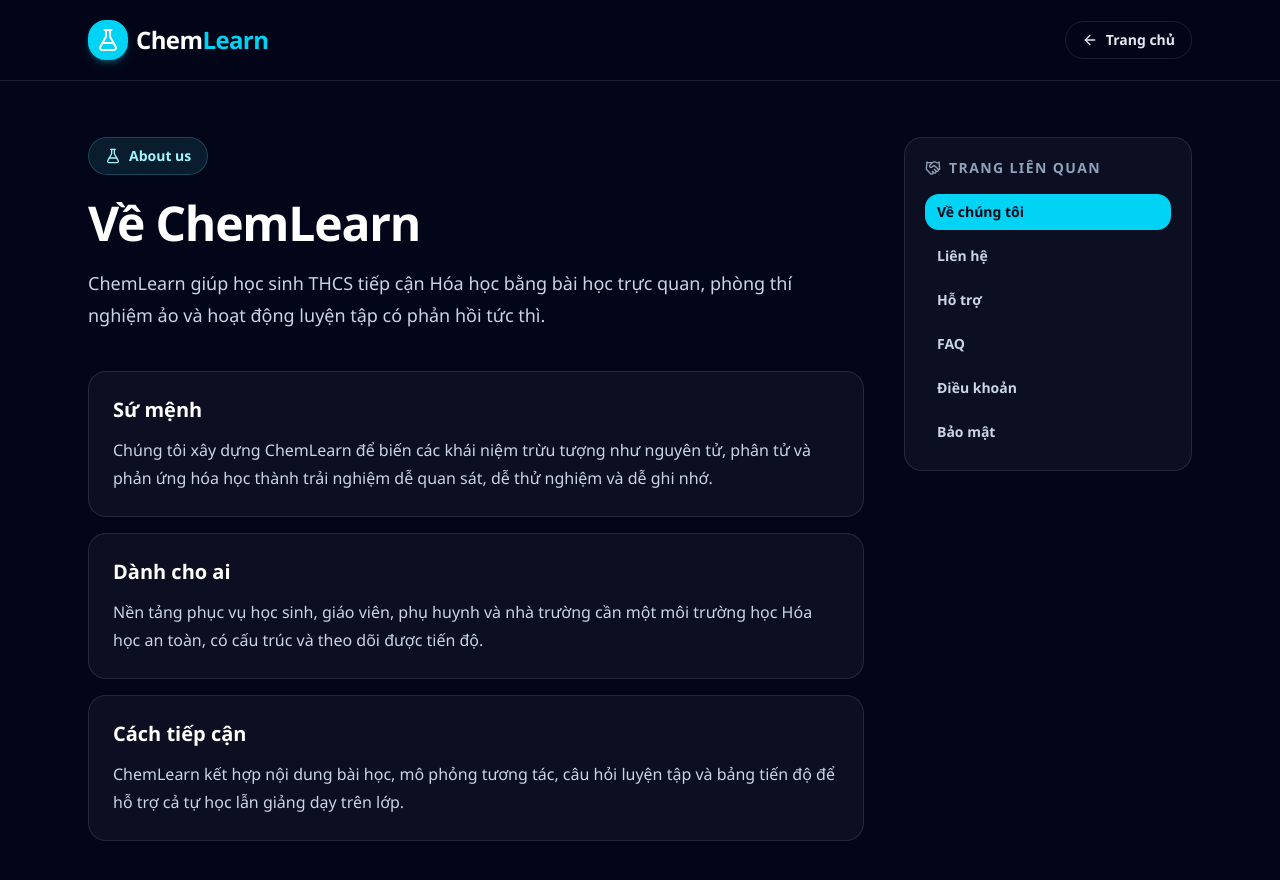
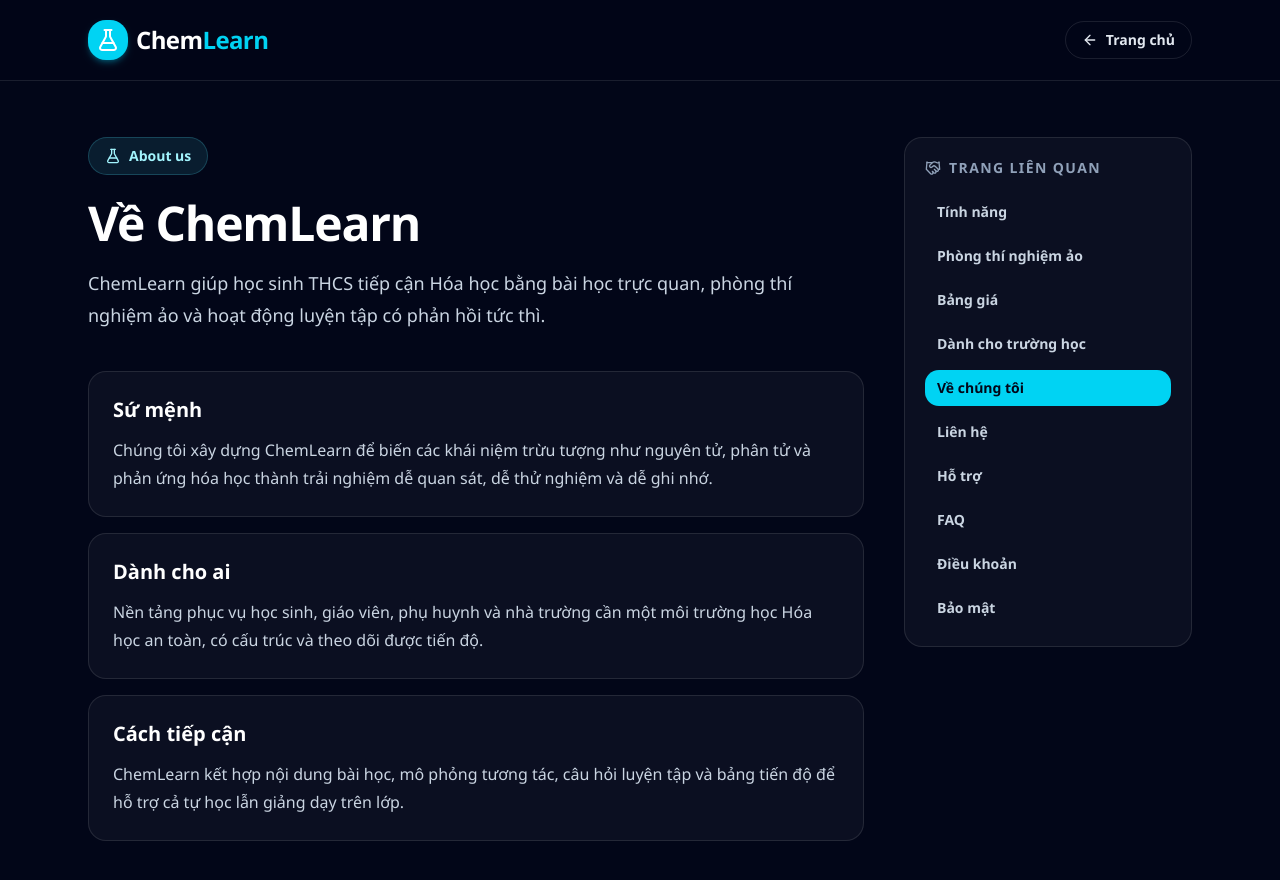
Before and after one commit to PhuNguyen12345/ChemLearn-FE, a React (Vite) app: page /info/about in a window 1280 px wide. Shown: the top 880 px of the page. Built offline with nearby package versions, Linux system fonts and the light colour scheme.

Commit message:
feat: implement core landing page and reusable footer with integrated App routing configuration

```diff
--- a/src/App.jsx
+++ b/src/App.jsx
@@ -60,6 +60,7 @@
         <Routes>
           {/* Public Routes (No Auth Required) */}
           <Route path="/" element={<LandingPage />} />
+          <Route path="/lab" element={<Navigate to="/info/virtual-lab" replace />} />
           <Route path="/info/:pageSlug" element={<PublicInfoPage />} />
           <Route path="/confirm-link" element={<ConfirmLinkPage />} />
           <Route path="/forgot-password" element={<ForgotPasswordPage />} />
--- a/src/components/layout/shared/Footer.jsx
+++ b/src/components/layout/shared/Footer.jsx
@@ -1,4 +1,5 @@
 import React from 'react';
+import { Link } from 'react-router-dom';
 import { FlaskConical, Heart } from 'lucide-react';
 
 const Footer = () => {
@@ -22,18 +23,18 @@
 
         {/* Links */}
         <div className="flex gap-5 text-xs font-bold text-indigo-400">
-          <a
-            href="#"
+          <Link
+            to="/info/privacy"
             className="hover:text-cyan-400 hover:scale-110 transition-all duration-200 underline-offset-4 hover:underline"
           >
             Chính sách bảo mật
-          </a>
-          <a
-            href="#"
+          </Link>
+          <Link
+            to="/info/terms"
             className="hover:text-cyan-400 hover:scale-110 transition-all duration-200 underline-offset-4 hover:underline"
           >
             Điều khoản dịch vụ
-          </a>
+          </Link>
         </div>
 
       </div>
--- a/src/pages/LandingPage.jsx
+++ b/src/pages/LandingPage.jsx
@@ -5,6 +5,7 @@
   FlaskConical,
   ArrowRight,
   BookOpen,
+  Facebook,
   MonitorPlay,
   TrendingUp,
   ArrowRightCircle,
@@ -680,20 +681,23 @@
                 Định nghĩa lại việc dạy và học Hóa học cho học sinh THCS thông qua công nghệ tương tác, trực quan và hấp dẫn.
               </p>
               <div className="flex space-x-4">
-                <div className="w-10 h-10 rounded-full bg-white/20 flex items-center justify-center hover:bg-white/40 transition-colors cursor-pointer">
-                  <span className="font-bold text-white">in</span>
-                </div>
-                <div className="w-10 h-10 rounded-full bg-white/20 flex items-center justify-center hover:bg-white/40 transition-colors cursor-pointer">
-                  <span className="font-bold text-white text-lg">x</span>
-                </div>
+                <a
+                  href="https://www.facebook.com/profile.php?id=61590133187859"
+                  target="_blank"
+                  rel="noreferrer"
+                  aria-label="Facebook ChemLearn"
+                  className="w-10 h-10 rounded-full bg-white/20 flex items-center justify-center hover:bg-[#1877f2] transition-colors"
+                >
+                  <Facebook className="h-5 w-5 text-white" />
+                </a>
               </div>
             </div>
 
             <div>
               <h4 className="text-white font-extrabold mb-6 text-lg">Nền tảng</h4>
               <ul className="space-y-4 text-sm font-medium text-purple-100">
-                <li><a href="#features" className="hover:text-white transition-colors">Tính năng</a></li>
-                <li><Link to="/lab" className="hover:text-white transition-colors">Phòng thí nghiệm ảo</Link></li>
+                <li><Link to="/info/features" className="hover:text-white transition-colors">Tính năng</Link></li>
+                <li><Link to="/info/virtual-lab" className="hover:text-white transition-colors">Phòng thí nghiệm ảo</Link></li>
                 <li><Link to="/info/pricing" className="hover:text-white transition-colors">Bảng giá</Link></li>
                 <li><Link to="/info/schools" className="hover:text-white transition-colors">Dành cho trường học</Link></li>
               </ul>
--- a/src/pages/shared/PublicInfoPage.jsx
+++ b/src/pages/shared/PublicInfoPage.jsx
@@ -2,6 +2,7 @@
 import { Link, Navigate, useParams } from 'react-router-dom';
 import {
   ArrowLeft,
+  Atom,
   BookOpen,
   Building2,
   CircleHelp,
@@ -9,11 +10,52 @@
   Handshake,
   LifeBuoy,
   Mail,
+  MonitorPlay,
   Scale,
   ShieldCheck,
 } from 'lucide-react';
 
 const pages = {
+  features: {
+    title: 'Tính năng',
+    eyebrow: 'Platform features',
+    description: 'ChemLearn gom bài học, luyện tập, phòng thí nghiệm ảo và theo dõi tiến độ vào một nền tảng học Hóa học thống nhất cho học sinh THCS.',
+    icon: Atom,
+    sections: [
+      {
+        heading: 'Bài học trực quan',
+        body: 'Nội dung học tập được chia theo chương, có ví dụ gần gũi và cách trình bày giúp học sinh dễ nắm các khái niệm nền tảng của Hóa học.',
+      },
+      {
+        heading: 'Luyện tập có phản hồi',
+        body: 'Học sinh có thể làm câu hỏi trắc nghiệm, nhận kết quả tức thì và tiếp tục ôn lại các phần chưa vững để xây dựng thói quen tự học.',
+      },
+      {
+        heading: 'Theo dõi tiến độ',
+        body: 'Giáo viên và phụ huynh có thể quan sát quá trình học, kết quả luyện tập và mức độ hoàn thành để hỗ trợ học sinh đúng thời điểm.',
+      },
+    ],
+  },
+  'virtual-lab': {
+    title: 'Phòng thí nghiệm ảo',
+    eyebrow: 'Virtual lab',
+    description: 'Không gian mô phỏng giúp học sinh quan sát, thử nghiệm và ghi nhớ phản ứng hóa học trong môi trường an toàn, sinh động.',
+    icon: MonitorPlay,
+    sections: [
+      {
+        heading: 'Thực hành an toàn',
+        body: 'Học sinh có thể thao tác với dụng cụ, hóa chất và phản ứng mô phỏng mà không gặp rủi ro về cháy nổ, độc hại hoặc thiếu thiết bị thực tế.',
+      },
+      {
+        heading: 'Mô phỏng dễ quan sát',
+        body: 'Các hiện tượng như đổi màu, tạo kết tủa, sinh khí hoặc thay đổi nhiệt độ được trình bày trực quan để học sinh kết nối lý thuyết với hiện tượng.',
+      },
+      {
+        heading: 'Gắn với bài học',
+        body: 'Phòng thí nghiệm ảo có thể dùng như hoạt động khám phá trước bài học, minh họa trong giờ học hoặc bài thực hành củng cố sau khi học xong.',
+      },
+    ],
+  },
   about: {
     title: 'Về ChemLearn',
     eyebrow: 'About us',
@@ -47,6 +89,10 @@
       {
         heading: 'Hợp tác trường học',
         body: 'schools@chemlearn.edu.vn',
+      },
+      {
+        heading: 'Facebook',
+        body: 'https://www.facebook.com/profile.php?id=61590133187859',
       },
       {
         heading: 'Thời gian phản hồi',
@@ -137,16 +183,24 @@
   pricing: {
     title: 'Bảng giá',
     eyebrow: 'Pricing',
-    description: 'ChemLearn hỗ trợ nhiều mô hình sử dụng cho cá nhân, lớp học và nhà trường.',
+    description: 'ChemLearn hỗ trợ nhiều mô hình sử dụng cho cá nhân, lớp học và nhà trường. Các gói lớp 6-9 hiện được cấu hình 300.000 VND cho 365 ngày sử dụng.',
     icon: BookOpen,
     sections: [
       {
-        heading: 'Học cá nhân',
-        body: 'Phù hợp với học sinh muốn tự học, luyện tập và khám phá phòng thí nghiệm ảo.',
+        heading: 'Gói Lớp 6',
+        body: '300.000 VND / 365 ngày. Phù hợp với học sinh bắt đầu làm quen các kiến thức Hóa học nền tảng và hoạt động mô phỏng cơ bản.',
       },
       {
-        heading: 'Lớp học',
-        body: 'Phù hợp với giáo viên cần quản lý học sinh, giao nội dung và theo dõi tiến độ.',
+        heading: 'Gói Lớp 7',
+        body: '300.000 VND / 365 ngày. Bao gồm bài học, luyện tập và hoạt động tương tác theo cấp độ lớp 7.',
+      },
+      {
+        heading: 'Gói Lớp 8',
+        body: '300.000 VND / 365 ngày. Hỗ trợ học sinh luyện tập kiến thức trọng tâm, theo dõi tiến độ và khám phá phòng thí nghiệm ảo.',
+      },
+      {
+        heading: 'Gói Lớp 9',
+        body: '300.000 VND / 365 ngày. Phù hợp cho ôn tập, củng cố kiến thức cuối cấp và chuẩn bị nền tảng lên THPT.',
       },
       {
         heading: 'Trường học',
@@ -177,6 +231,10 @@
 };
 
 const quickLinks = [
+  { label: 'Tính năng', slug: 'features' },
+  { label: 'Phòng thí nghiệm ảo', slug: 'virtual-lab' },
+  { label: 'Bảng giá', slug: 'pricing' },
+  { label: 'Dành cho trường học', slug: 'schools' },
   { label: 'Về chúng tôi', slug: 'about' },
   { label: 'Liên hệ', slug: 'contact' },
   { label: 'Hỗ trợ', slug: 'support' },
```
